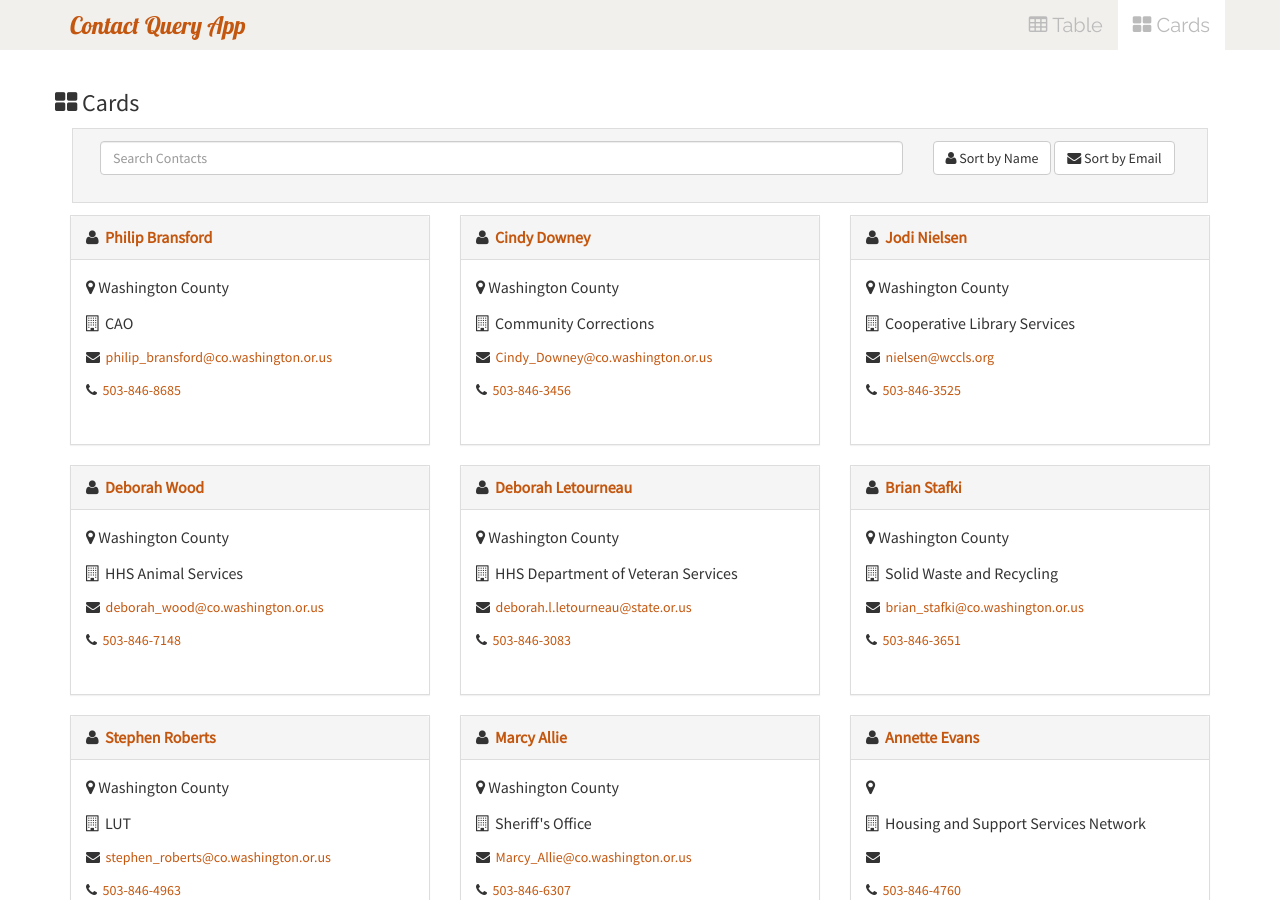
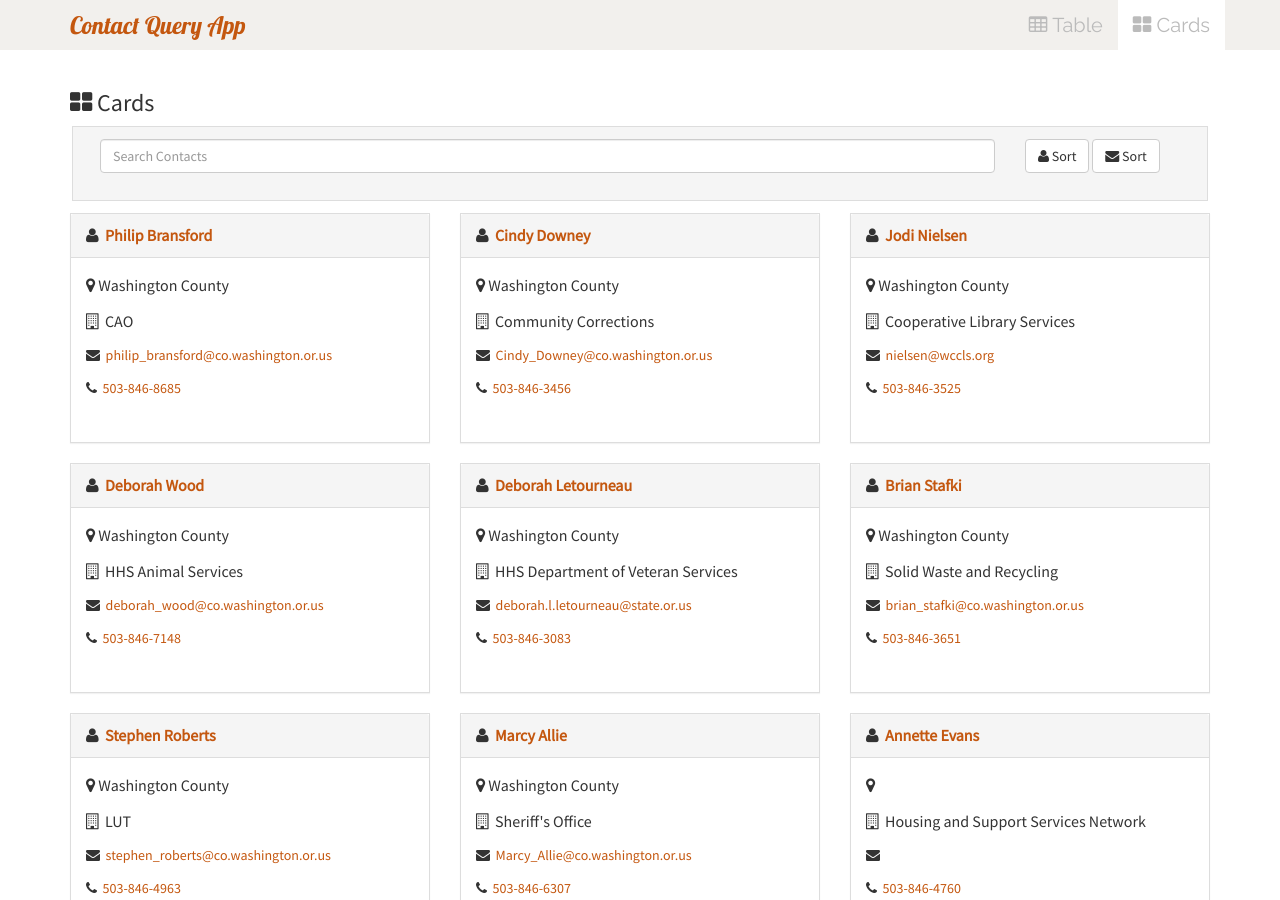
Before and after one commit to mock-up/subsite-contact-query, a Jekyll site: the page built from cards/index.html, in a window 1280 px wide and 900 px high. Built offline with Jekyll 4.4.1, drawn with Linux system fonts in a browser that asks for light colours.

Commit message:
Fixes card view search bar responsiveness.

```diff
--- a/cards/index.html
+++ b/cards/index.html
@@ -4,13 +4,11 @@
 ---
 
 <div class="container">
-  <div class="row">
-    <h1 class="page-heading"><i class="fa fa-th-large"></i>&nbsp;Cards</h1>
-  </div><!-- /.row -->
+  <h1 class="page-heading"><i class="fa fa-th-large"></i>&nbsp;Cards</h1>
 
   <div id="contact-list">
     <div class="row search-bar">
-      <div class="col-lg-9">
+      <div class="col-lg-10 col-md-9">
         <form>
           <div class="form-group">
             <input class="search form-control" placeholder="Search Contacts">
@@ -18,12 +16,12 @@
         </form>
       </div><!-- /.col -->
 
-      <div class="col-lg-3 hidden-xs hidden-sm">
+      <div class="col-lg-2 col-md-3 hidden-xs hidden-sm">
         <button class="sort btn btn-default" data-sort="name">
-          <i class="fa fa-user"></i>&nbsp;Sort by Name
+          <i class="fa fa-user"></i>&nbsp;Sort
         </button>
         <button class="sort btn btn-default" data-sort="email">
-          <i class="fa fa-envelope"></i>&nbsp;Sort by Email
+          <i class="fa fa-envelope"></i>&nbsp;Sort
         </button>
       </div><!-- /.col -->
     </div><!-- /.row -->
```
